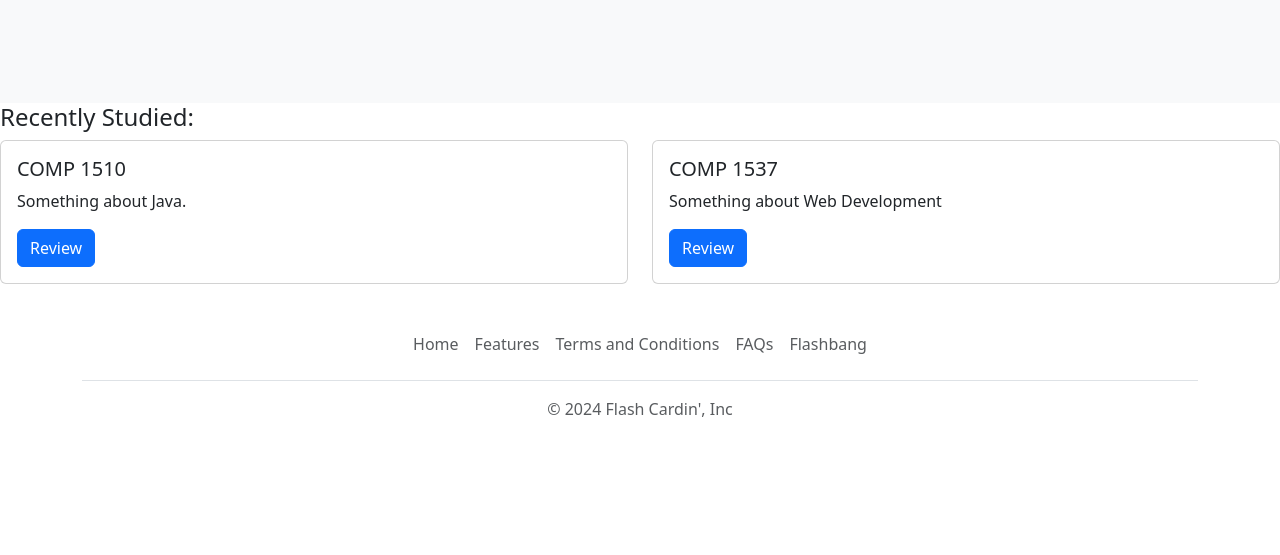
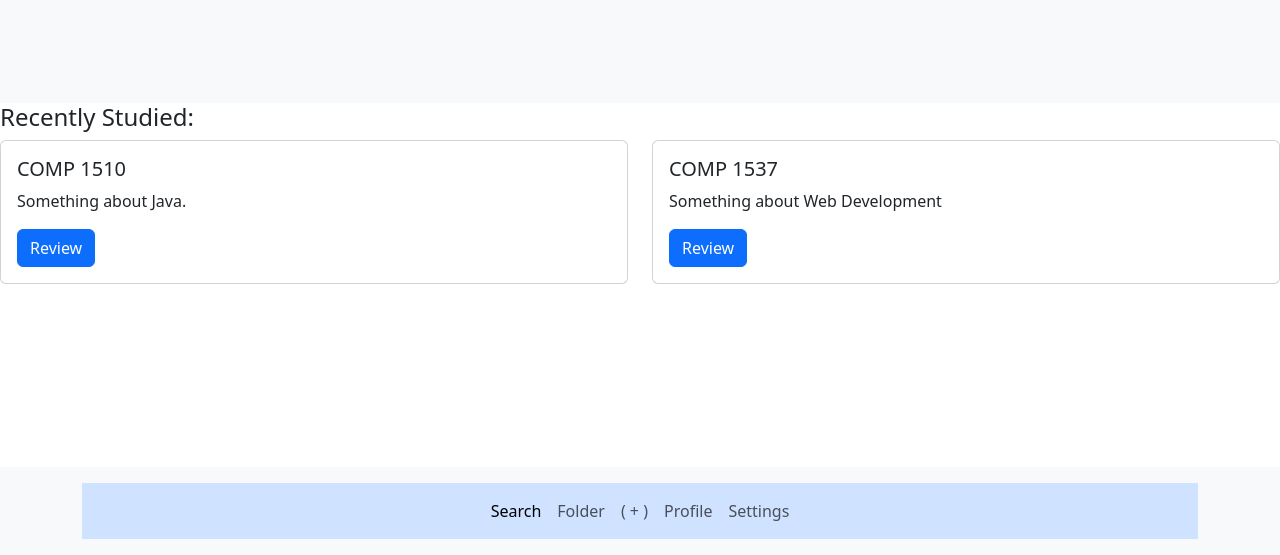
Before and after one commit to brysonomicon/1800_202410_11, a website: page main.html in a window 1280 px wide. Shown: the part 245-800 px from the top of the page. Drawn offline with nearby package versions, Linux system fonts and the light colour scheme; no server answers.

Commit message:
Richard worked on a footer, it needs work

```diff
--- a/main.html
+++ b/main.html
@@ -116,15 +116,37 @@
   <!-- I haven't edited footer. (Phyo)-->
   </div>
   <div class="container">
-    <footer class="py-3 my-4">
-      <ul class="nav justify-content-center border-bottom pb-3 mb-3">
-        <li class="nav-item"><a href="#" class="nav-link px-2 text-muted">Home</a></li>
-        <li class="nav-item"><a href="#" class="nav-link px-2 text-muted">Features</a></li>
-        <li class="nav-item"><a href="#" class="nav-link px-2 text-muted">Terms and Conditions</a></li>
-        <li class="nav-item"><a href="#" class="nav-link px-2 text-muted">FAQs</a></li>
-        <li class="nav-item"><a href="#" class="nav-link px-2 text-muted">Flashbang</a></li>
-      </ul>
-      <p class="text-center text-muted">© 2024 Flash Cardin', Inc</p>
+    <!-- fixed footer, trying to figure it out still -->
+    <footer class="footer fixed-bottom mt-auto py-3 bg-light">
+      <div class="container">
+        <nav class="navbar navbar-expand-lg navbar-light bg-primary-subtle" aria-label="Tenth navbar example">
+          <div class="container-fluid">
+            <button class="navbar-toggler" type="button" data-bs-toggle="collapse" data-bs-target="#navbarsExample08" aria-controls="navbarsExample08" aria-expanded="false" aria-label="Toggle navigation">
+              <span class="navbar-toggler-icon"></span>
+            </button>
+
+            <div class="collapse navbar-collapse justify-content-md-center" id="navbarsExample08">
+              <ul class="navbar-nav">
+                <li class="nav-item">
+                  <a class="nav-link active" aria-current="page" href="#">Search</a>
+                </li>
+                <li class="nav-item">
+                  <a class="nav-link" href="#">Folder</a>
+                </li>
+                <li class="nav-item">
+                  <a class="nav-link" href="#">( + )</a>
+                </li>
+                <li class="nav-item">
+                  <a class="nav-link" href="#">Profile</a>
+                </li>
+                <li class="nav-item">
+                  <a class="nav-link" href="#">Settings</a>
+                </li>
+              </ul>
+            </div>
+          </div>
+        </nav>
+      </div>
     </footer>
   </div>
 
```
